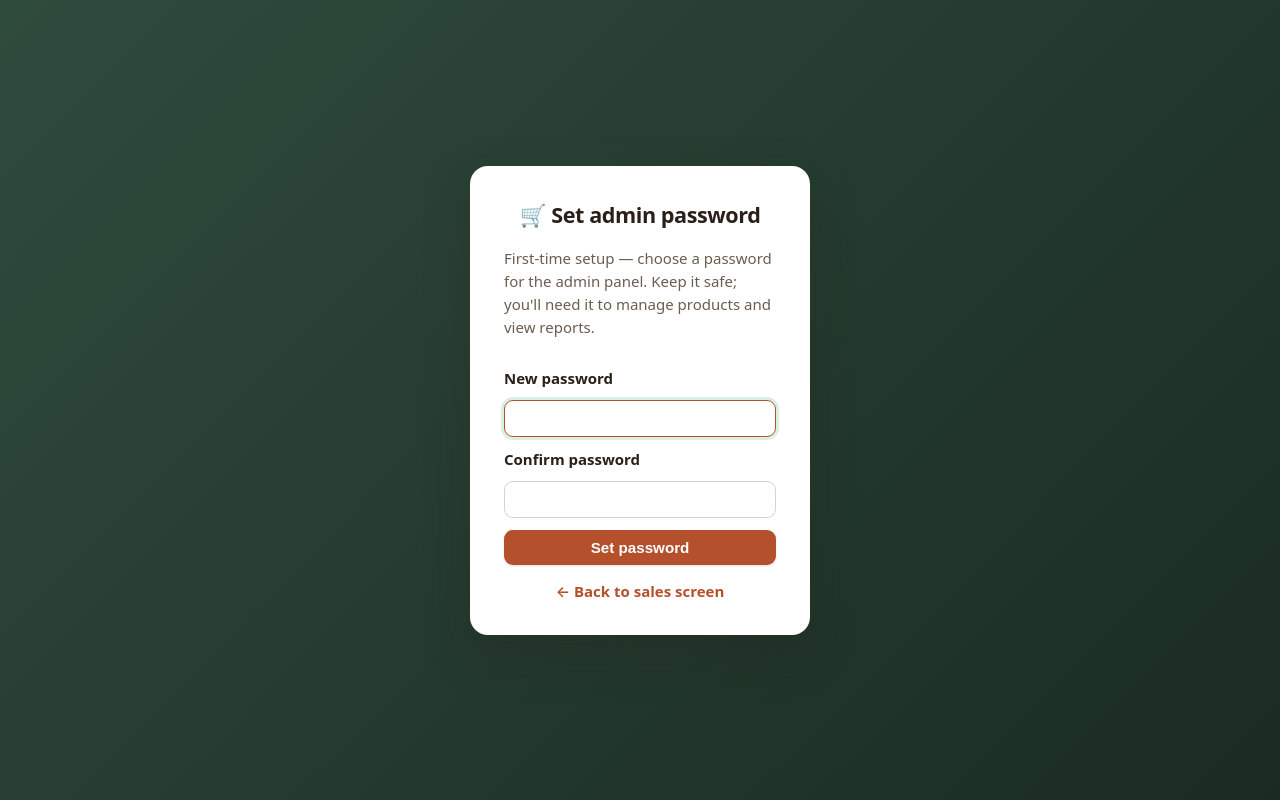
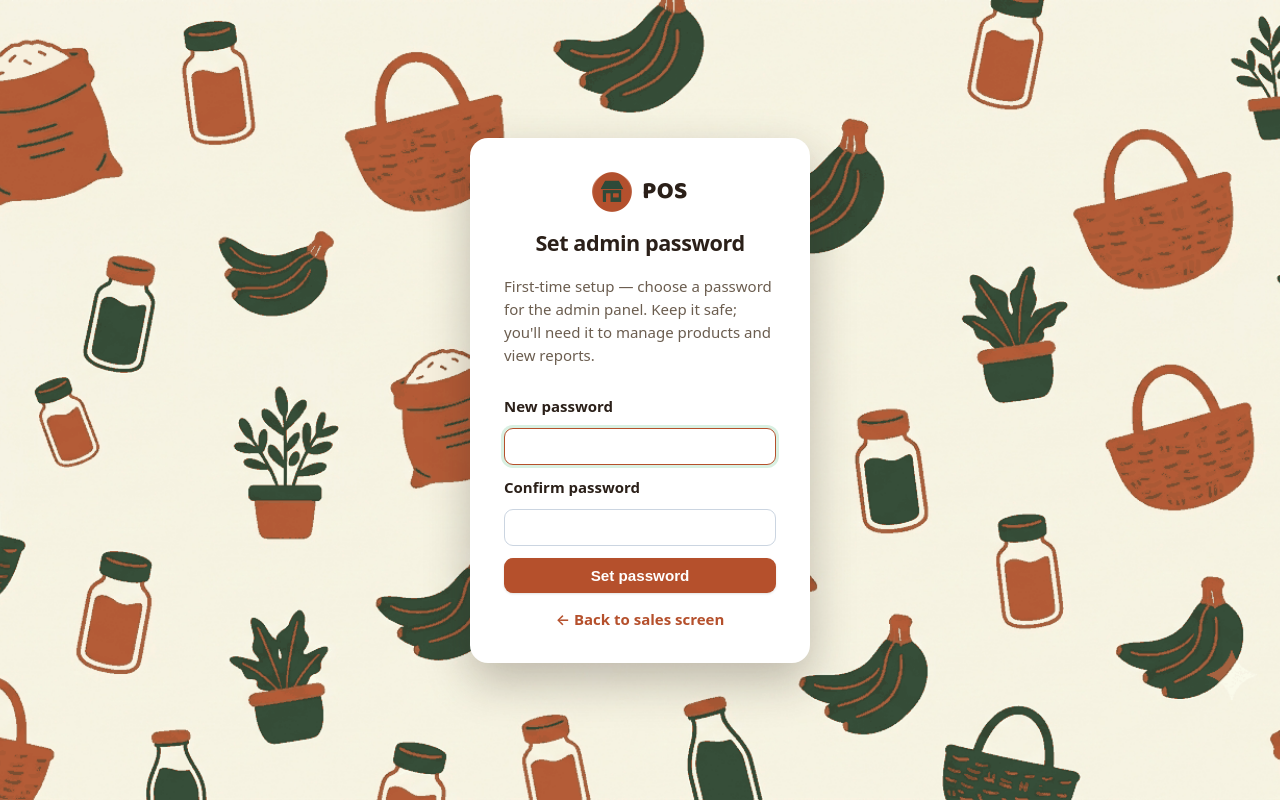
Before and after one commit to utsavkth/khatiwada-zebra-pos, a Flask app: page /admin/setup in a window 1280 px wide. Run offline with Flask 3, Linux system fonts and the light colour scheme; data that the repository does not hold is empty; some libraries are stand-ins or nearby versions.

Commit message:
Add a real background image and K POS wordmark to the admin login screen
Same change as nepal-pos (see that repo's matching commit for the full
reasoning) -- grocery-pattern background image + a flat shop/roof icon
paired with a real "POS" wordmark (Baloo 2), reading together as "K POS".

Verified live in the Browser pane, no console errors, full test suite
still green (244/244).

Co-Authored-By: Claude Sonnet 5 <noreply@anthropic.com>

```diff
--- a/static/admin.css
+++ b/static/admin.css
@@ -275,7 +275,10 @@ td.actions .button.small:hover, td.actions button.small:hover {
   align-items: center;
   justify-content: center;
   padding: 20px;
-  background: linear-gradient(135deg, #2F4B3C 0%, #1A2B22 100%);
+  background-image: url('login-bg.png');
+  background-size: cover;
+  background-position: center;
+  background-repeat: no-repeat;
 }
 .login-box {
   background: #fff;
@@ -288,8 +291,24 @@ td.actions .button.small:hover, td.actions button.small:hover {
   max-width: 100%;
   box-shadow: var(--shadow-lg);
 }
+/* Icon+wordmark lockup -- see nepal-pos's matching admin.css for the full
+   reasoning (K icon + real "POS" text, not AI-generated lettering). */
+.login-brand {
+  display: flex;
+  align-items: center;
+  justify-content: center;
+  gap: 10px;
+  margin-bottom: 4px;
+}
+.login-brand img { flex-shrink: 0; }
+.login-brand span {
+  font-family: 'Baloo 2', system-ui, sans-serif;
+  font-weight: 800;
+  font-size: 1.5rem;
+  letter-spacing: 0.02em;
+  color: var(--ink);
+}
 .login-box h1 { font-size: 1.35rem; text-align: center; margin-bottom: 6px; }
-.login-box h1::before { content: "🛒 "; }
 .login-box label { font-weight: 600; }
 .back-link { display: block; text-align: center; margin-top: 4px; color: var(--accent); text-decoration: none; font-weight: 600; }
 .back-link:hover { text-decoration: underline; }
--- a/templates/admin_login.html
+++ b/templates/admin_login.html
@@ -6,9 +6,15 @@
 <title>Admin login — {{ store_name }}</title>
 <link rel="icon" type="image/svg+xml" href="{{ url_for('static', filename='favicon.svg') }}">
 <link rel="stylesheet" href="{{ url_for('static', filename='admin.css') }}">
+<link rel="preconnect" href="https://fonts.googleapis.com">
+<link href="https://fonts.googleapis.com/css2?family=Baloo+2:wght@700;800&display=swap" rel="stylesheet">
 </head>
 <body class="login-body">
 <form method="post" class="login-box">
+  <div class="login-brand">
+    <img src="{{ url_for('static', filename='kpos-icon.png') }}" alt="" width="40" height="40">
+    <span>POS</span>
+  </div>
   <h1>{{ store_name }} Admin</h1>
   {% if error %}<p class="error">{{ error }}</p>{% endif %}
   <label for="password">Password</label>
--- a/templates/admin_setup.html
+++ b/templates/admin_setup.html
@@ -6,9 +6,15 @@
 <title>Set admin password — {{ store_name }}</title>
 <link rel="icon" type="image/svg+xml" href="{{ url_for('static', filename='favicon.svg') }}">
 <link rel="stylesheet" href="{{ url_for('static', filename='admin.css') }}">
+<link rel="preconnect" href="https://fonts.googleapis.com">
+<link href="https://fonts.googleapis.com/css2?family=Baloo+2:wght@700;800&display=swap" rel="stylesheet">
 </head>
 <body class="login-body">
 <form method="post" class="login-box">
+  <div class="login-brand">
+    <img src="{{ url_for('static', filename='kpos-icon.png') }}" alt="" width="40" height="40">
+    <span>POS</span>
+  </div>
   <h1>Set admin password</h1>
   <p class="hint">First-time setup — choose a password for the admin panel. Keep it safe; you'll need it to manage products and view reports.</p>
   {% if error %}<p class="error">{{ error }}</p>{% endif %}
```
Also changed, not shown: static/kpos-icon.png (added), static/login-bg.png (added).
